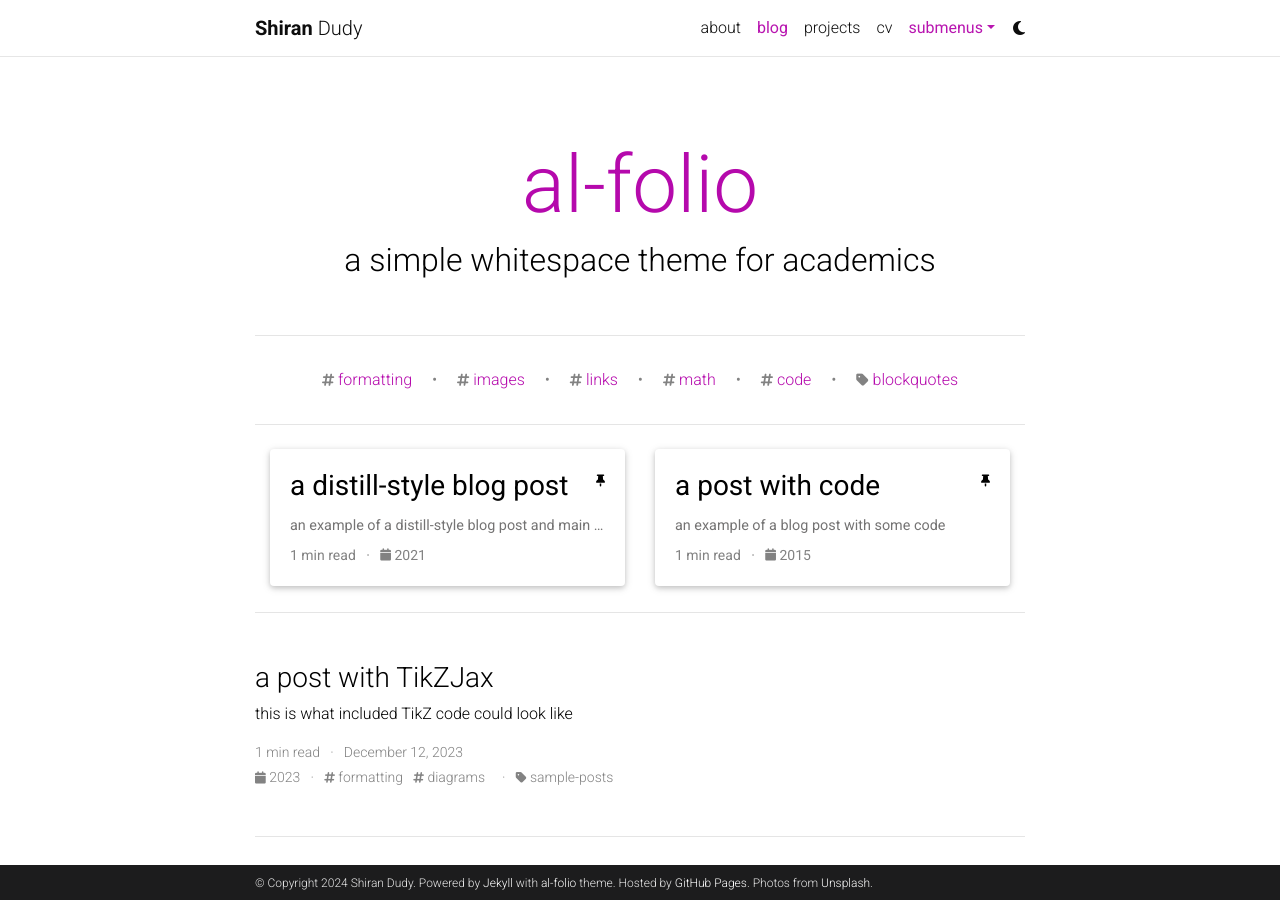
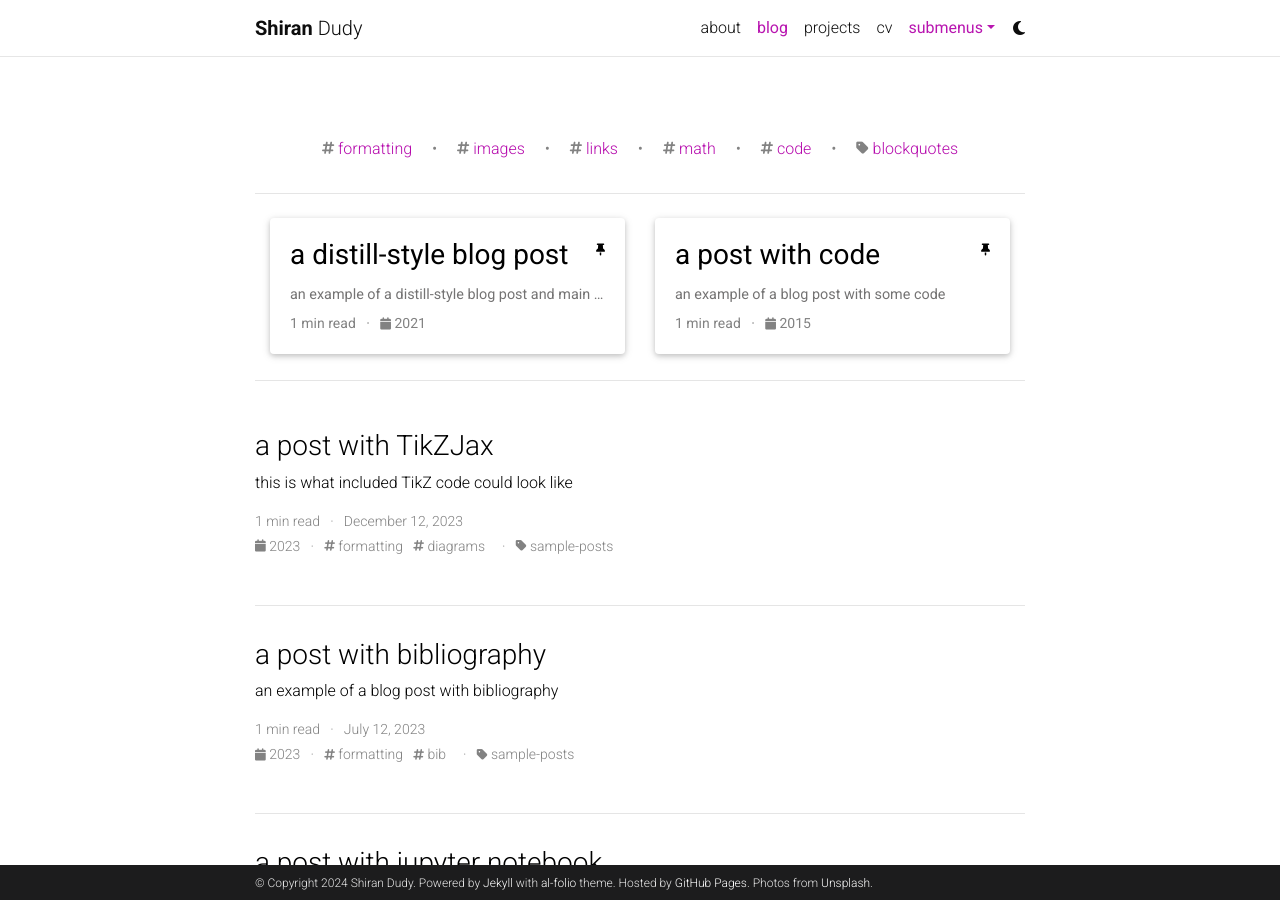
Before and after one commit to shiranD/shirand.github.io, a Jekyll site: the page built from _pages/blog.md, in a window 1280 px wide and 900 px high. Built offline with Jekyll 4.4.1, drawn with Linux system fonts in a browser that asks for light colours; the list of posts is cut into pages by our own code; comment, search, counter and statistics services are not loaded; a style sheet for code colours, icons or effects is not loaded.

Commit message:
_config.yml

```diff
--- a/_config.yml
+++ b/_config.yml
@@ -120,8 +120,8 @@
 # Blog
 # -----------------------------------------------------------------------------
 
-blog_name: al-folio # blog_name will be displayed in your blog page
-blog_description: a simple whitespace theme for academics
+blog_name:  # blog_name will be displayed in your blog page
+blog_description:
 permalink: /blog/:year/:title/
 
 # Pagination
@@ -157,7 +157,7 @@
 # you can display them in your blog by adding a link to the RSS feed.
 external_sources:
   - name: medium.com
-    rss_url: https://medium.com/@al-folio/feed
+    rss_url: https://medium.com/@shirandudy/feed
 
 # -----------------------------------------------------------------------------
 # Collections
```
